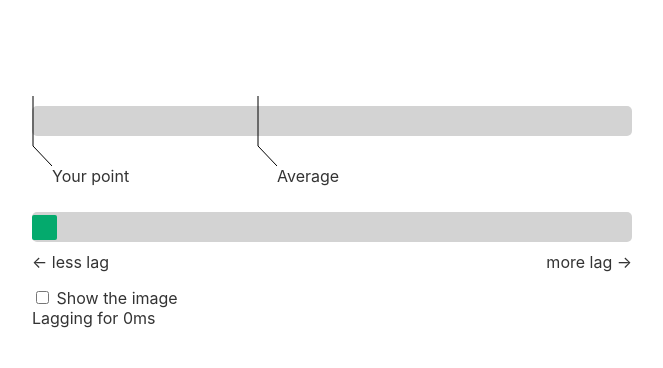
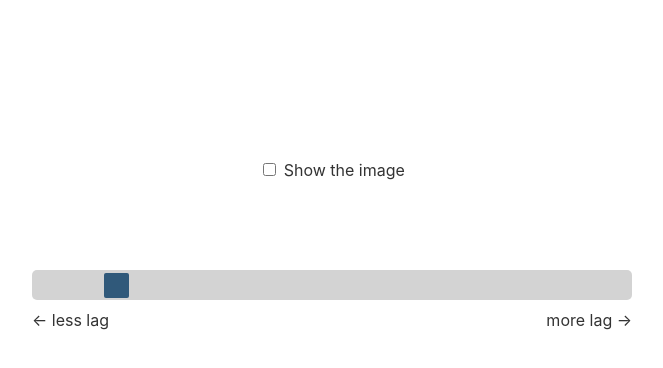
Before and after one commit to cbroms/experiments, a Svelte app in the folder responsive-interfaces/: page / in a window 1280 px wide. Shown: the top 368 px of the page, without its empty margins (308-971 px from the left). Built offline with nearby package versions, Linux system fonts and the light colour scheme.

Commit message:
add interaction component and adjust interaction feedback

```diff
--- a/responsive-interfaces/public/global.css
+++ b/responsive-interfaces/public/global.css
@@ -8,7 +8,10 @@ body {
 body {
   color: #333;
   margin: 0;
-  box-sizing: border-box;
   font-family: -apple-system, BlinkMacSystemFont, "Segoe UI", Roboto,
     Oxygen-Sans, Ubuntu, Cantarell, "Helvetica Neue", sans-serif;
 }
+
+* {
+  box-sizing: border-box;
+}
--- a/responsive-interfaces/src/App.svelte
+++ b/responsive-interfaces/src/App.svelte
@@ -2,18 +2,31 @@
   import Slider from "./components/Slider/Slider.svelte";
   import Results from "./components/Slider/Results.svelte";
   import Checkbox from "./components/Checkbox.svelte";
+  import Button from "./components/Button.svelte";
+  import Interaction from "./components/Interaction.svelte";
+  let lagDuration = 100;
 
-  let lagDuration = 0;
+  let showResults = false;
+  let showButton = false;
 </script>
 
 <div class="section">
-  <Results point={lagDuration} />
-  <Slider on:change={(e) => (lagDuration = e.detail)} max={800} />
-  <Checkbox {lagDuration} />
-
-  <div>
-    Lagging for {lagDuration}ms
-  </div>
+  <Interaction mutation={lagDuration}>
+    <Checkbox {lagDuration} />
+  </Interaction>
+  {#if showResults}
+    <Results point={lagDuration} />
+  {:else}
+    <Slider
+      on:change={(e) => (lagDuration = e.detail)}
+      on:interact={() => (showButton = true)}
+      max={800}
+      value={lagDuration}
+    />
+    {#if showButton}
+      <Button on:click={() => (showResults = true)}>Set point</Button>
+    {/if}
+  {/if}
 </div>
 
 <style>
--- /dev/null
+++ b/responsive-interfaces/src/components/Button.svelte
@@ -0,0 +1,15 @@
+<button on:click>
+  <slot />
+</button>
+
+<style>
+  button {
+    appearance: none;
+    padding: 8px 10px;
+    font-size: inherit;
+    border-radius: 8px;
+    border: 1px solid;
+    background-color: white;
+    cursor: pointer;
+  }
+</style>
--- a/responsive-interfaces/src/components/Checkbox.svelte
+++ b/responsive-interfaces/src/components/Checkbox.svelte
@@ -16,11 +16,20 @@
       // begin the lagging
       e.target.checked = false;
       lagging = true;
-
       setTimeout(() => {
         e.target.checked = true;
         lagging = false;
       }, lagDuration);
+    } else if (!e.target.checked && !lagging) {
+      e.target.checked = true;
+      lagging = true;
+      setTimeout(() => {
+        e.target.checked = false;
+        lagging = false;
+      }, lagDuration);
+    } else {
+      // we're lagging, prevent the checkbox from changing
+      e.target.checked = !e.target.checked;
     }
   };
 </script>
--- /dev/null
+++ b/responsive-interfaces/src/components/Interaction.svelte
@@ -0,0 +1,34 @@
+<script>
+  export let mutation;
+
+  let changed = false;
+
+  $: {
+    if (mutation) {
+      changed = true;
+      setTimeout(() => {
+        changed = false;
+      }, 200);
+    }
+  }
+</script>
+
+<div class="interaction" class:changed>
+  <slot />
+</div>
+
+<style>
+  .interaction {
+    width: 100%;
+    display: flex;
+    justify-content: center;
+    padding: 4rem 2rem;
+    background-color: white;
+    transition: background-color 0.2s;
+    border-radius: 8px;
+  }
+
+  .interaction.changed {
+    background-color: #d3d3d380;
+  }
+</style>
--- a/responsive-interfaces/src/components/Slider/Slider.svelte
+++ b/responsive-interfaces/src/components/Slider/Slider.svelte
@@ -10,10 +10,22 @@
   const onChange = (e) => {
     dispatch("change", e.target.value);
   };
+
+  const onInput = () => {
+    dispatch("interact");
+  };
 </script>
 
 <div class="slider-wrapper">
-  <input class="slider" type="range" {min} {max} {value} on:change={onChange} />
+  <input
+    class="slider"
+    type="range"
+    {min}
+    {max}
+    {value}
+    on:change={onChange}
+    on:input|once={onInput}
+  />
   <div class="slider-legend">
     <div>&larr; less lag</div>
     <div>more lag &rarr;</div>
@@ -37,28 +49,36 @@
     width: 25px;
     height: 25px;
     border-radius: 0;
-    background: #04aa6d;
+    background: #30597a;
     cursor: grab;
     border: none;
     border-radius: 2px;
+    box-shadow: 0px 0px 0px 0px transparent;
+    transition: transform 0.2s, box-shadow 0.2s;
   }
 
   .slider::-moz-range-thumb {
     width: 10px;
     height: 50px;
     border-radius: 0;
-    background: #04aa6d;
+    background: #30597a;
     cursor: grab;
     border: none;
     border-radius: 2px;
+    box-shadow: 0px 0px 0px 0px transparent;
+    transition: transform 0.2s, box-shadow 0.2s;
   }
 
   .slider:active::-moz-range-thumb {
     cursor: grabbing;
+    transform: scale(1.1);
+    box-shadow: 0px 0px 4px 1px #575d623d;
   }
 
   .slider:active::-webkit-slider-thumb {
     cursor: grabbing;
+    transform: scale(1.1);
+    box-shadow: 0px 0px 4px 1px #575d623d;
   }
 
   .slider-legend {
```
